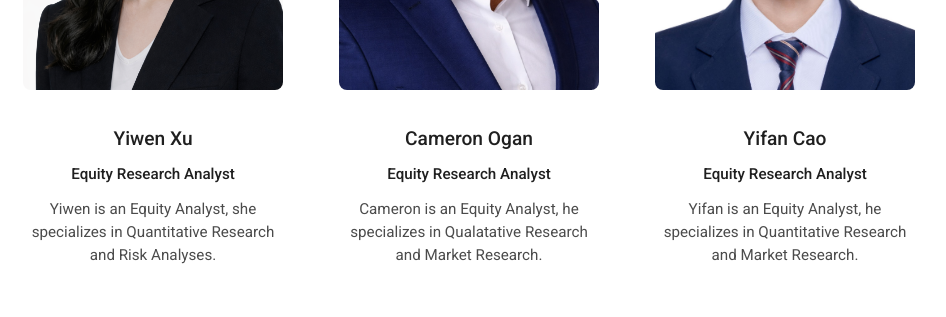
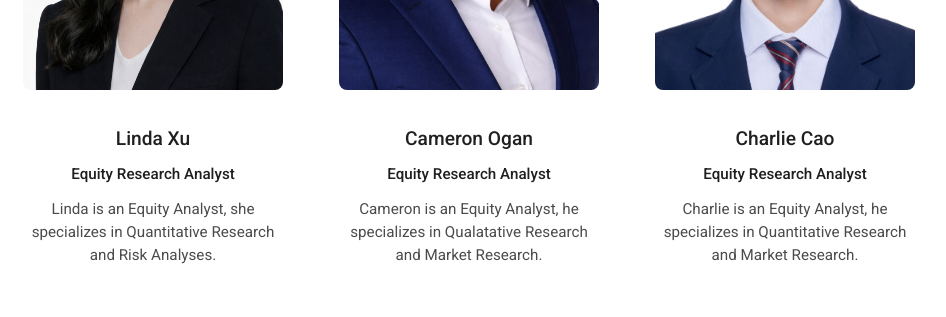
Before and after one commit to NolanKushnir04/capital-notions, a Next.js app: page /about in a window 1280 px wide. Shown: the part 1160-1477 px from the top of the page, without its empty margins (171-1117 px from the left). Built offline with nearby package versions, Linux system fonts and the light colour scheme.

Commit message:
name fixes

```diff
--- a/app/about/page.tsx
+++ b/app/about/page.tsx
@@ -239,7 +239,7 @@ export default function AboutPage() {
               marginBottom: "6px",
             }}
           >
-            Yiwen Xu
+            Linda Xu
           </h3>
 
           <p
@@ -259,7 +259,7 @@ export default function AboutPage() {
               opacity: 0.8,
             }}
           >
-            Yiwen is an Equity Analyst, she specializes in
+            Linda is an Equity Analyst, she specializes in
             Quantitative Research and Risk Analyses.
           </p>
         </div>
@@ -343,7 +343,7 @@ export default function AboutPage() {
               marginBottom: "6px",
             }}
           >
-            Yifan Cao
+            Charlie Cao
           </h3>
 
           <p
@@ -363,7 +363,7 @@ export default function AboutPage() {
               opacity: 0.8,
             }}
           >
-            Yifan is an Equity Analyst, he specializes in
+            Charlie is an Equity Analyst, he specializes in
             Quantitative Research and Market Research.
           </p>
         </div>
```
